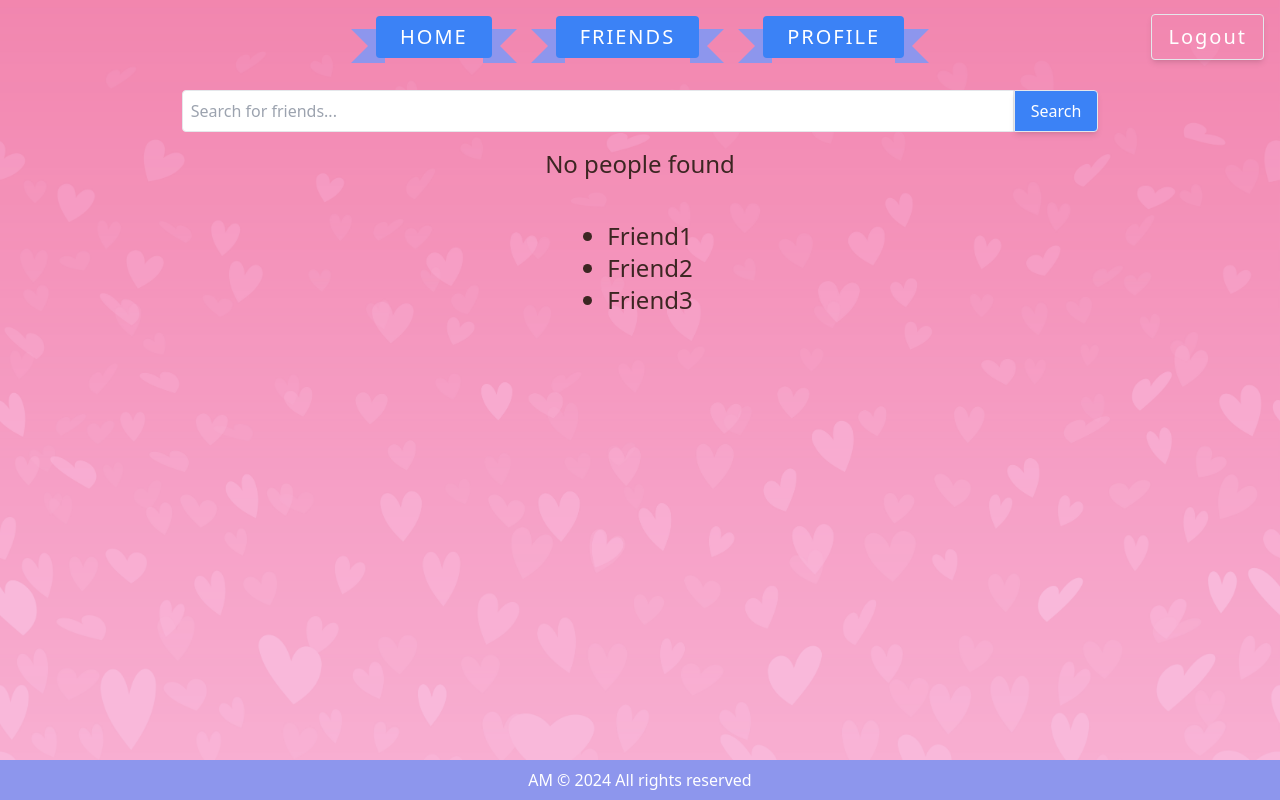
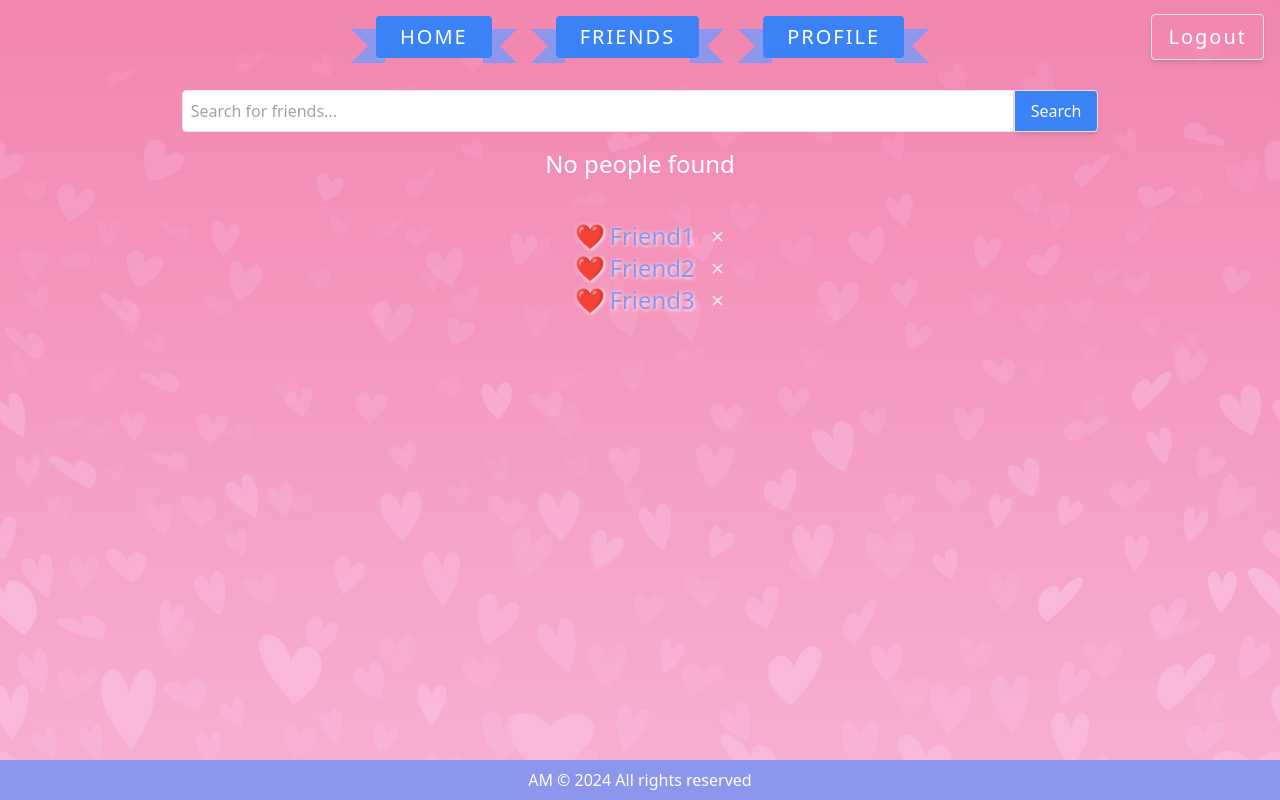
Before and after one commit to aleksandramuraveva/be-kind-app, a Next.js app in the folder frontend/: page /friends in a window 1280 px wide. Built offline with nearby package versions, Linux system fonts and the light colour scheme.

Commit message:
feature: add delete friend button

```diff
--- a/frontend/src/app/friends/page.tsx
+++ b/frontend/src/app/friends/page.tsx
@@ -9,7 +9,7 @@ import Dashboard from '../../components/Dashboard/Dashboard';
 const FriendsPage = () => {
   const [selectedFriend, setSelectedFriend] = useState(null);
   const [searchResults, setSearchResults] = useState([]);
-  const [friends, setFriends] = useState(['Friend1', 'Friend2', 'Friend3']); // Manage state for friends
+  const [friends, setFriends] = useState(['Friend1', 'Friend2', 'Friend3']);
 
   const handleFriendClick = (friendName) => {
     setSelectedFriend(friendName);
@@ -29,6 +29,11 @@ const FriendsPage = () => {
     setSearchResults(searchResults.filter(result => result !== friend));
   };
 
+  const handleDeleteFriend = (index) => {
+    const updatedFriends = friends.filter((_, i) => i !== index);
+    setFriends(updatedFriends);
+  };
+
   return (
     <div className="p-4">
       <div className="mb-4">
@@ -38,11 +43,11 @@ const FriendsPage = () => {
         {searchResults.length > 0 ? (
           <SearchResultsList results={searchResults} onAddFriend={handleAddFriend} />
         ) : (
-          searchResults.length === 0 && <p>No people found</p>
+          searchResults.length === 0 && <p className="text-white">No people found</p>
         )}
       </div>
-      <div className="pb-10 text-2xl flex justify-center">
-        <FriendsList friends={friends} onFriendClick={handleFriendClick} />
+      <div className="pb-20 text-2xl flex justify-center">
+        <FriendsList friends={friends} onFriendClick={handleFriendClick} onDeleteFriend={handleDeleteFriend} />
       </div>
       {selectedFriend && <Dashboard friendName={selectedFriend} />}
     </div>
--- a/frontend/src/components/FriendsList/FriendsList.tsx
+++ b/frontend/src/components/FriendsList/FriendsList.tsx
@@ -1,9 +1,18 @@
-const FriendsList = ({ friends, onFriendClick }) => {
+const FriendsList = ({ friends, onFriendClick, onDeleteFriend }) => {
   return (
-    <ul className="list-disc pl-5">
-      {friends.map(friend => (
-        <li key={friend} onClick={() => onFriendClick(friend)} className="cursor-pointer">
-          {friend}
+    <ul className="pl-5">
+      {friends.map((friend, index) => (
+        <li key={friend} className="text-shadow3 flex text-my-blue items-center cursor-pointer hover:text-white">
+          <span className="text-red-500 mr-1">❤️</span>
+          <span onClick={() => onFriendClick(friend)} className="mr-2">
+            {friend}
+          </span>
+          <button
+            onClick={() => onDeleteFriend(index)}
+            className="ml-2 text-gray-200 hover:text-red-500"
+          >
+            &times;
+          </button>
         </li>
       ))}
     </ul>
```
